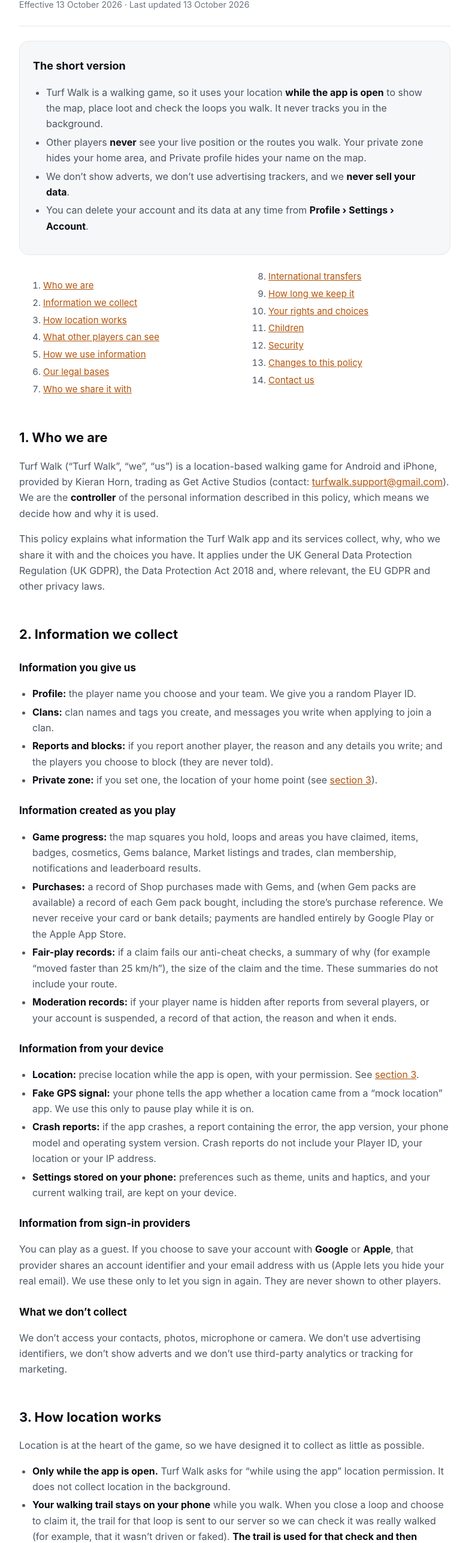
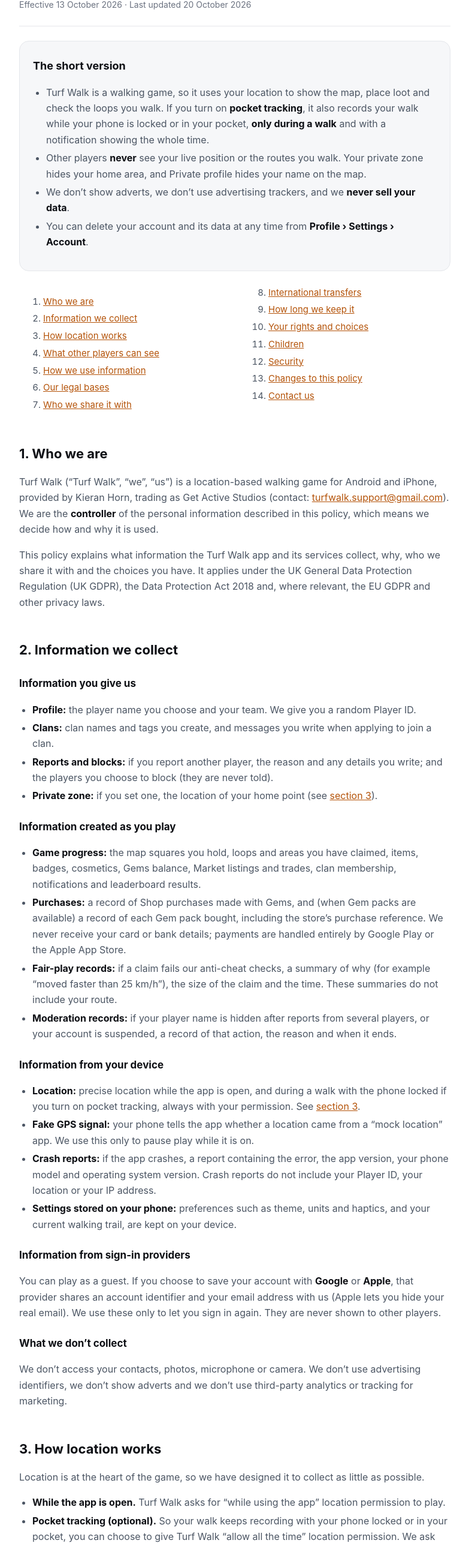
Before and after one commit to MythoriaDev/turfwalk-legal, a plain HTML site: page privacy.html in a window 1280 px wide. Shown: the part 131-2703 px from the top of the page at 60% size, without its empty margins (248-1031 px from the left). Drawn offline with Linux system fonts and the light colour scheme.

Commit message:
Privacy policy: optional pocket tracking (background location during a walk)

```diff
--- a/privacy.html
+++ b/privacy.html
@@ -38,13 +38,13 @@
 <header>
   <div class="brand">Turf Walk</div>
   <h1>Privacy Policy</h1>
-  <div class="meta">Effective 13 October 2026 · Last updated 13 October 2026</div>
+  <div class="meta">Effective 13 October 2026 · Last updated 20 October 2026</div>
 </header>
 
 <div class="summary">
   <h2>The short version</h2>
   <ul>
-    <li>Turf Walk is a walking game, so it uses your location <strong>while the app is open</strong> to show the map, place loot and check the loops you walk. It never tracks you in the background.</li>
+    <li>Turf Walk is a walking game, so it uses your location to show the map, place loot and check the loops you walk. If you turn on <strong>pocket tracking</strong>, it also records your walk while your phone is locked or in your pocket, <strong>only during a walk</strong> and with a notification showing the whole time.</li>
     <li>Other players <strong>never</strong> see your live position or the routes you walk. Your private zone hides your home area, and Private profile hides your name on the map.</li>
     <li>We don’t show adverts, we don’t use advertising trackers, and we <strong>never sell your data</strong>.</li>
     <li>You can delete your account and its data at any time from <strong>Profile › Settings › Account</strong>.</li>
@@ -93,7 +93,7 @@
 
 <h3>Information from your device</h3>
 <ul>
-  <li><strong>Location:</strong> precise location while the app is open, with your permission. See <a href="#location">section 3</a>.</li>
+  <li><strong>Location:</strong> precise location while the app is open, and during a walk with the phone locked if you turn on pocket tracking, always with your permission. See <a href="#location">section 3</a>.</li>
   <li><strong>Fake GPS signal:</strong> your phone tells the app whether a location came from a “mock location” app. We use this only to pause play while it is on.</li>
   <li><strong>Crash reports:</strong> if the app crashes, a report containing the error, the app version, your phone model and operating system version. Crash reports do not include your Player ID, your location or your IP address.</li>
   <li><strong>Settings stored on your phone:</strong> preferences such as theme, units and haptics, and your current walking trail, are kept on your device.</li>
@@ -108,7 +108,8 @@
 <h2 id="location">3. How location works</h2>
 <p>Location is at the heart of the game, so we have designed it to collect as little as possible.</p>
 <ul>
-  <li><strong>Only while the app is open.</strong> Turf Walk asks for “while using the app” location permission. It does not collect location in the background.</li>
+  <li><strong>While the app is open.</strong> Turf Walk asks for “while using the app” location permission to play.</li>
+  <li><strong>Pocket tracking (optional).</strong> So your walk keeps recording with your phone locked or in your pocket, you can choose to give Turf Walk “allow all the time” location permission. We ask you first and explain why, and you can say no and still play by keeping the app open. With it on, Turf Walk records your location in the background <strong>only during a walk</strong>: it starts when you begin walking and stops when your walk ends or after 20 minutes without moving. A notification (“Turf Walk is tracking your walk”) shows the whole time it is running. The location recorded this way is treated exactly like location recorded with the app open (below). You can turn it off at any time by setting Turf Walk’s location permission to “while using the app” in your phone’s settings.</li>
   <li><strong>Your walking trail stays on your phone</strong> while you walk. When you close a loop and choose to claim it, the trail for that loop is sent to our server so we can check it was really walked (for example, that it wasn’t driven or faked). <strong>The trail is used for that check and then discarded; it is not stored.</strong></li>
   <li><strong>What the server does receive</strong> during play: the area of map around you (to load turf and loot), your position when loot is placed or collected, the map squares of your own team’s turf you walk through (to keep it active), and the outline and squares of loops you claim. We store the results (which squares you hold, where loot was placed) but <strong>we do not keep a history of your movements.</strong></li>
   <li><strong>Loot</strong> is only placed on public footpaths and open spaces using OpenStreetMap data, never within 100 m of schools, nurseries or playgrounds, and never inside a private zone.</li>
```
